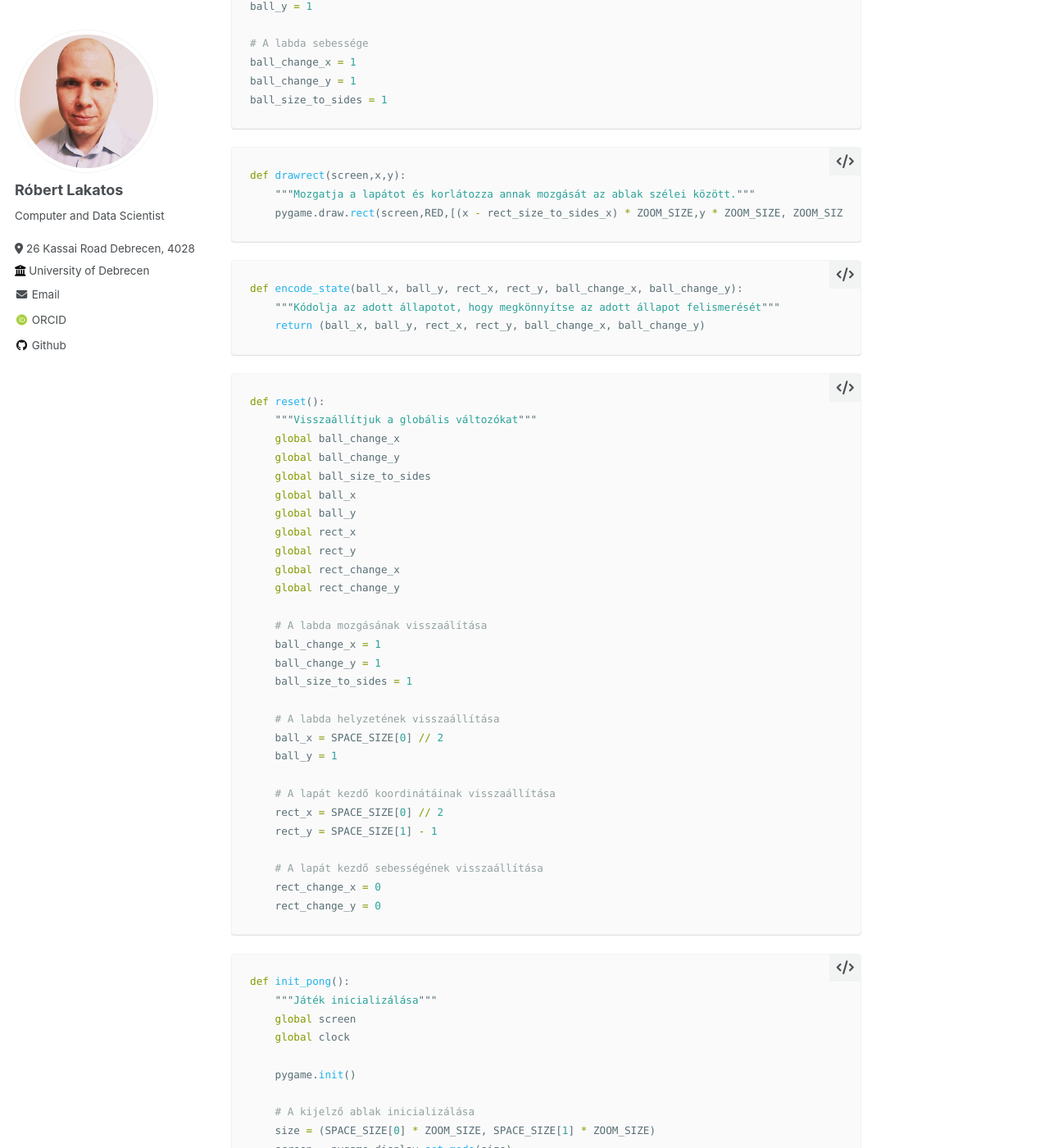
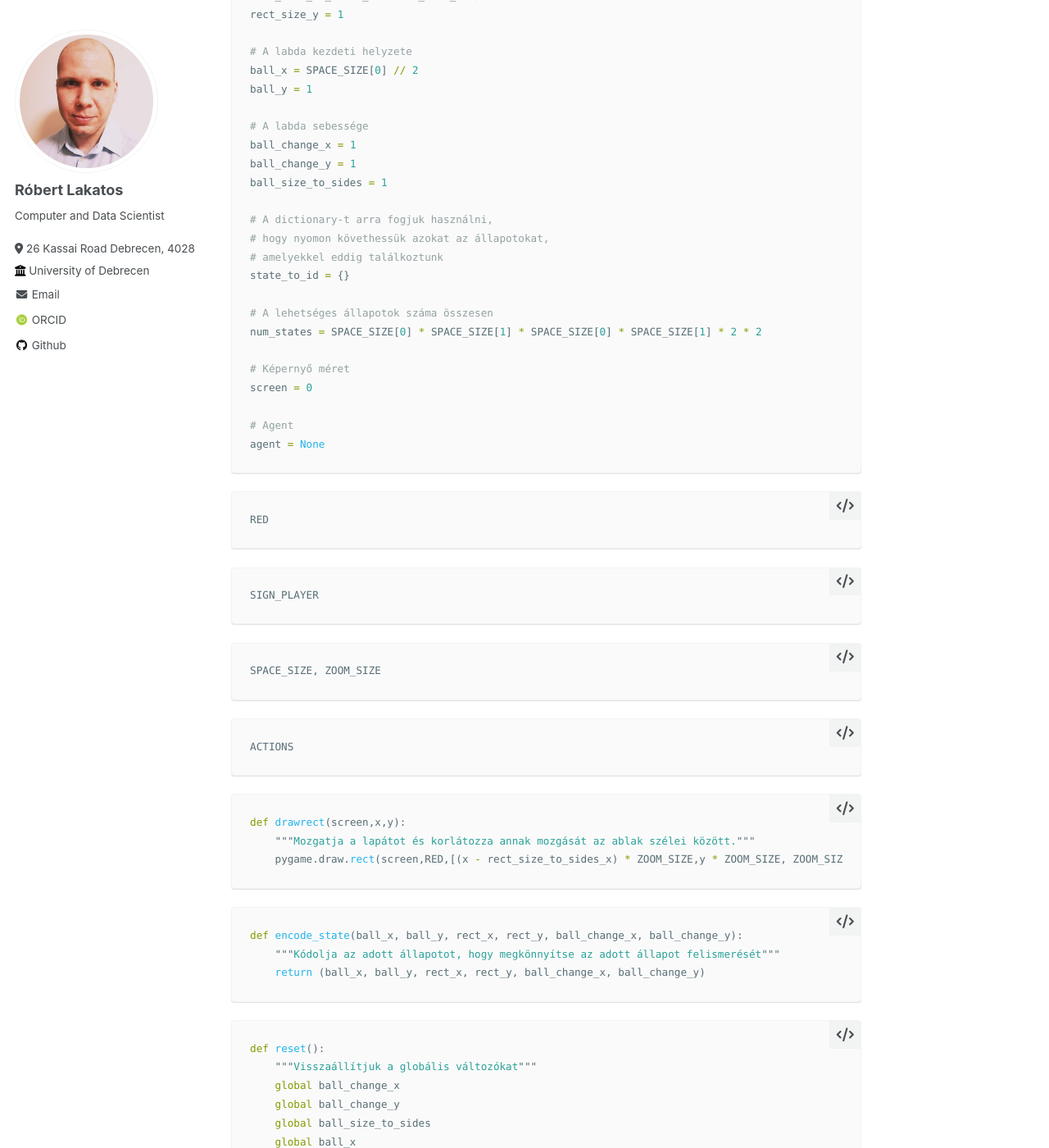
Before and after one commit to robertlakatos/me, a Jekyll site: the page built from materials/AI/lesson_10.md, in a window 1280 px wide and 1400 px high, scrolled down 4658 px. Shown: the whole window at 82% size. Built offline with Jekyll 4.4.1, drawn with Linux system fonts in a browser that asks for light colours; some web fonts are replaced; some of the changed text lies outside the part shown.

Commit message:
202405060956

````diff
--- a/materials/AI/lesson_10.md
+++ b/materials/AI/lesson_10.md
@@ -147,6 +150,36 @@ ball_y = 1
 ball_change_x = 1
 ball_change_y = 1
 ball_size_to_sides = 1
+
+# A dictionary-t arra fogjuk használni,
+# hogy nyomon követhessük azokat az állapotokat,
+# amelyekkel eddig találkoztunk
+state_to_id = {}
+
+# A lehetséges állapotok száma összesen
+num_states = SPACE_SIZE[0] * SPACE_SIZE[1] * SPACE_SIZE[0] * SPACE_SIZE[1] * 2 * 2
+
+# Képernyő méret
+screen = 0
+
+# Agent
+agent = None
+```
+
+```python
+RED
+```
+
+```python
+SIGN_PLAYER
+```
+
+```python
+SPACE_SIZE, ZOOM_SIZE
+```
+
+```python
+ACTIONS
 ```
 
 ```python
@@ -350,19 +383,7 @@ def play_episodes(n_episodes=10_000, max_epsilon=1.0, min_epsilon=0.05, decay_ra
 ```
 
 ```python
-pong.RED
-```
-
-```python
-pong.SIGN_PLAYER
-```
-
-```python
-pong.SPACE_SIZE, pong.ZOOM_SIZE
-```
-
-```python
-pong.ACTIONS
+import pong
 ```
 
 ```python
````
Also changed, not shown: other parts of materials/AI/lesson_10.md (+11 -2 lines), _teaching/AI.md (+1 -1 lines).
